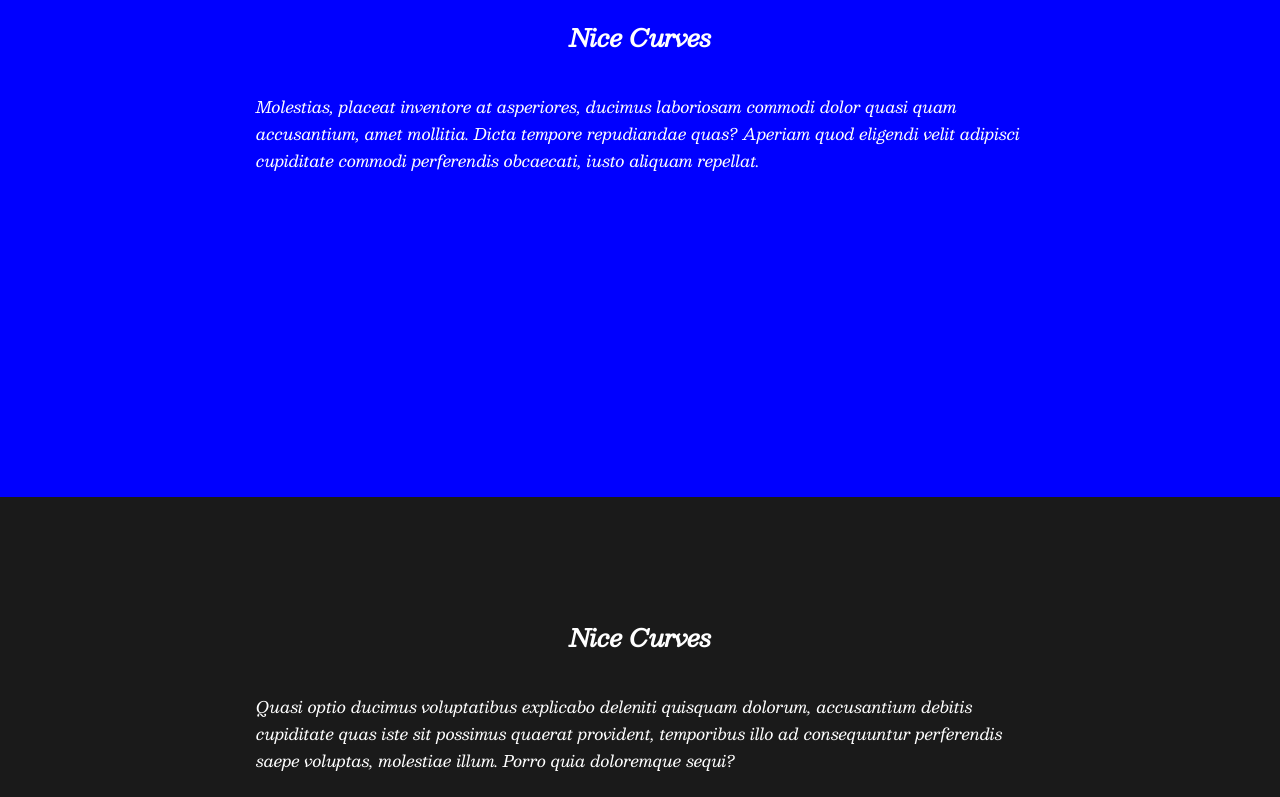
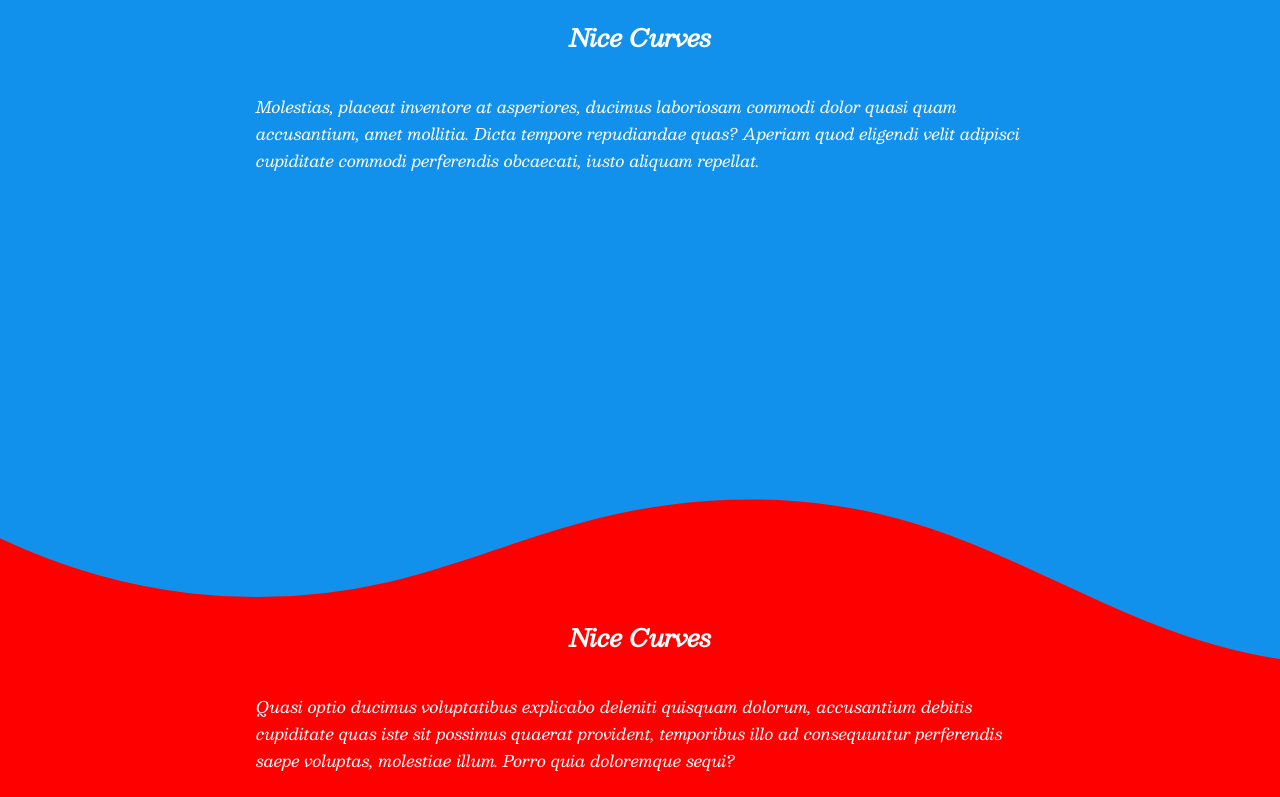
Before and after one commit to andreyscott/curvy, a plain HTML site: page index.html in a window 1280 px wide. Shown: the part 2000-2797 px from the top of the page. Drawn offline with nearby package versions, Linux system fonts and the light colour scheme.

Commit message:
making changes

```diff
--- a/index.html
+++ b/index.html
@@ -30,11 +30,16 @@
         <h1>Nice Curves</h1>
         <p>Molestias, placeat inventore at asperiores, ducimus laboriosam commodi dolor quasi quam accusantium, amet mollitia. Dicta tempore repudiandae quas? Aperiam quod eligendi velit adipisci cupiditate commodi perferendis obcaecati, iusto aliquam repellat.</p>
     </section>
-    <section>
+    <section class="red">
         <h1>Nice Curves</h1>
         <p>Quasi optio ducimus voluptatibus explicabo deleniti quisquam dolorum, accusantium debitis cupiditate quas iste sit possimus quaerat provident, temporibus illo ad consequuntur perferendis saepe voluptas, molestiae illum. Porro quia doloremque sequi?</p>
+        <div class="waves">
+            <svg data-name="Layer 1" xmlns="http://www.w3.org/2000/svg" viewBox="0 0 1200 120" preserveAspectRatio="none">
+                <path d="M321.39,56.44c58-10.79,114.16-30.13,172-41.86,82.39-16.72,168.19-17.73,250.45-.39C823.78,31,906.67,72,985.66,92.83c70.05,18.48,146.53,26.09,214.34,3V0H0V27.35A600.21,600.21,0,0,0,321.39,56.44Z" class="shape-fill"></path>
+            </svg>
+        </div>
     </section>
-    <section>
+    <section class="pink" >
         <h1>Nice Curves</h1>
         <p>Expedita sunt tenetur voluptate quis corrupti incidunt voluptates id accusantium! Officia itaque aut facere maxime, perspiciatis vel qui sint delectus fugit similique numquam eveniet aperiam porro vero nesciunt consequuntur dignissimos?</p>
     </section>
--- a/style.css
+++ b/style.css
@@ -16,7 +16,7 @@ section {
 }
 
 .blue {
-  background: blue;
+  background: #1191ec;
 }
 
 .grey {
@@ -80,3 +80,25 @@ section {
   background-color: blue;
   z-index: -1;
 }
+
+/* waves styles */
+
+.waves {
+  position: absolute;
+  top: 0;
+  left: 0;
+  width: 100%;
+  overflow: hidden;
+  line-height: 0;
+}
+
+.waves svg {
+  position: relative;
+  display: block;
+  width: calc(113% + 1.3px);
+  height: 181px;
+}
+
+.waves .shape-fill {
+  fill: #1191ec;
+}
```
Also changed, not shown: index2.html (added, +12 -0 lines), images/Imortant Note.txt (added), images/header-cover.jpg (added), images/header.png (added), images/wave-bottom.svg (added).
